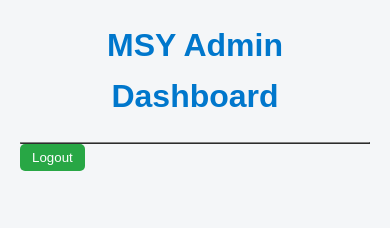
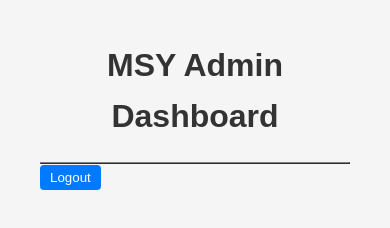
Before and after one commit to amsykhsolutions-hub/table-water-app-, a website: page admin.html in a window 390 px wide. Drawn offline with Linux system fonts and the light colour scheme; no server answers; sample sign-in values are in the browser's storage.

Commit message:
Fix login CSS path

```diff
--- a/css/style.css
+++ b/css/style.css
@@ -557,3 +557,37 @@ body.dark-mode button:hover {
     font-weight:bold;
   }
 }
+body {
+  font-family: Arial, sans-serif;
+  margin: 20px;
+  background-color: #f5f5f5;
+}
+
+h1, h2 {
+  color: #333;
+}
+
+table {
+  width: 100%;
+  border-collapse: collapse;
+  margin-top: 20px;
+}
+
+th, td {
+  padding: 10px;
+  border: 1px solid #ccc;
+  text-align: left;
+}
+
+button {
+  padding: 5px 10px;
+  background-color: #007BFF;
+  color: white;
+  border: none;
+  border-radius: 4px;
+  cursor: pointer;
+}
+
+button:hover {
+  background-color: #0056b3;
+}
```
Also changed, not shown: login.html (+1 -0 lines).
